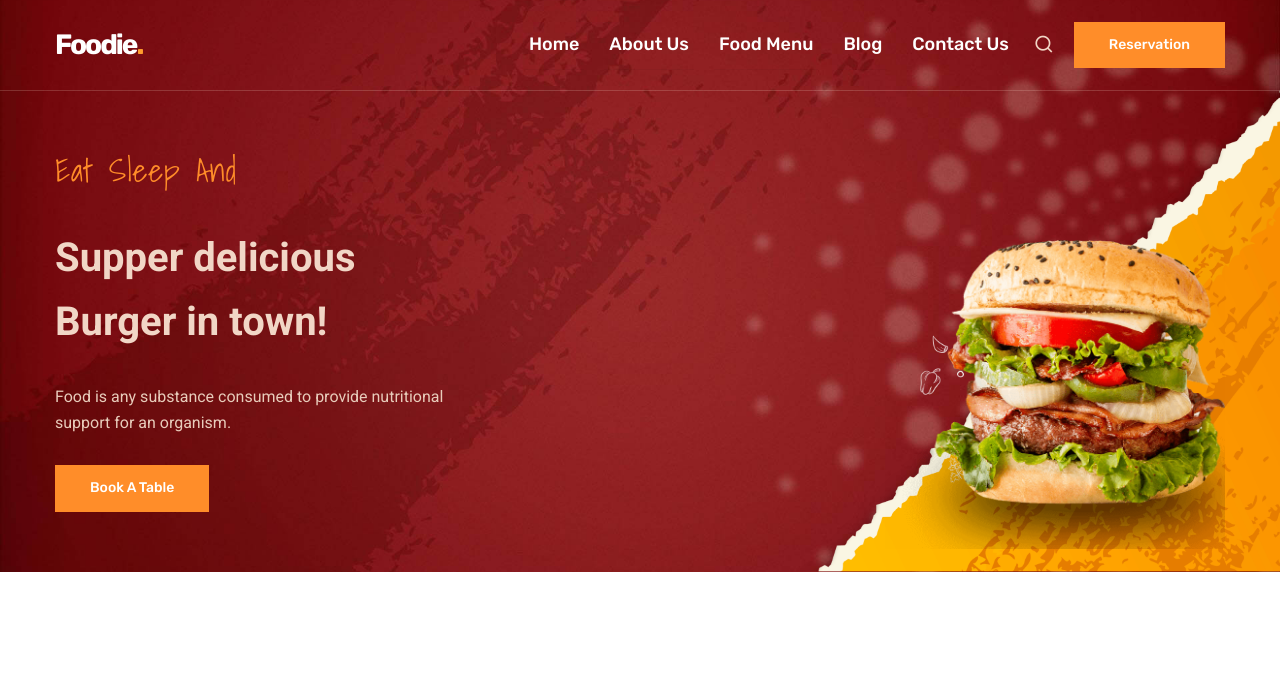
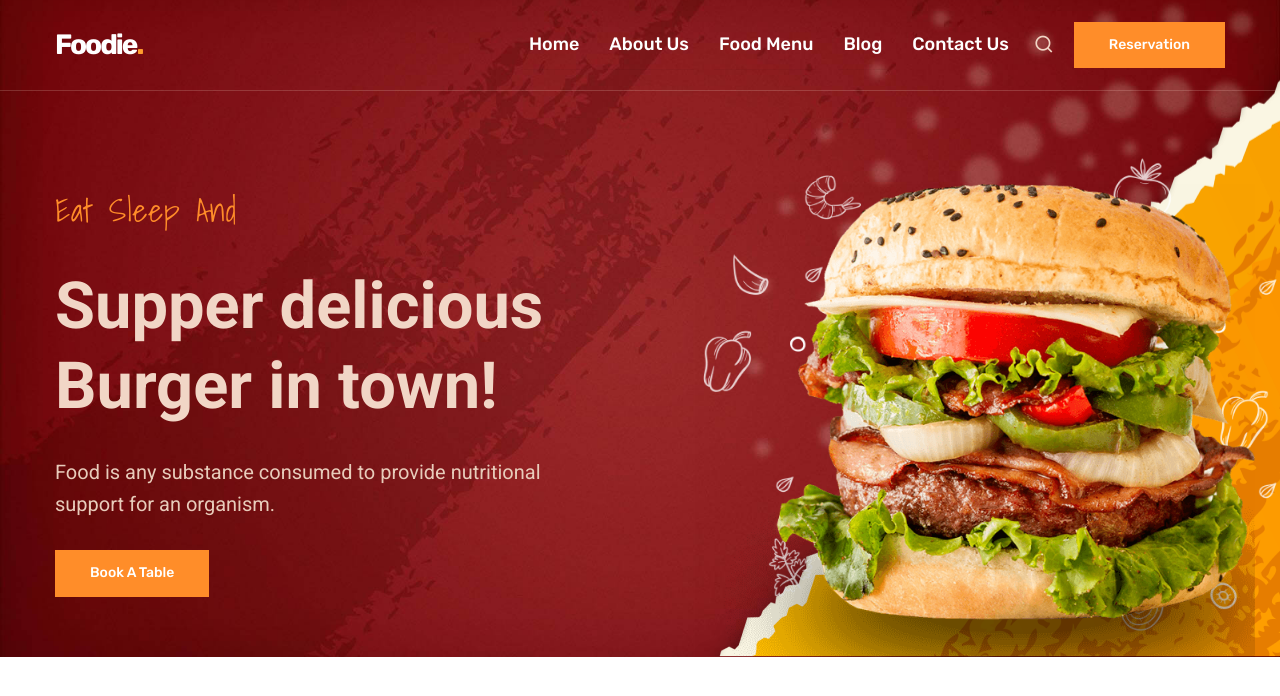
Before and after one commit to Krzysiek756/Restaurant-Site, a website: page index.html in a window 1280 px wide. Shown: the top 696 px of the page. Drawn offline with nearby package versions, Linux system fonts and the light colour scheme.

Commit message:
hero section finish

```diff
--- a/src/scss/components/_container.scss
+++ b/src/scss/components/_container.scss
@@ -13,10 +13,18 @@
     position: relative;
     overflow: hidden;
 
+    @include lg {
+        padding-top: 165px;
+    }
+
+    @include xl {
+        padding-top: 185px;
+
+    }
 
 
 
-    @include md {
+
 
     &::after {
         content: '';
@@ -31,11 +39,36 @@
         background-size: contain;
         background-position: right bottom;
         pointer-events: none;
+        opacity: 0;
+
+
+        @include md {
+            opacity: 1;
+        }
+
+        @include xl {
+            background-size: auto;
+            left: 130px;
+        }
+
+        @include xxl {
+            left: 130px;
+        }
+
+        @include dsm {
+            left: 0px;
+        }
+
 
 
     }
 
-    }
+
+
+
+
+
+
 
 
 
@@ -69,6 +102,12 @@
             margin: 0;
         }
 
+
+        @include xl {
+            width: calc(100% + 30px);
+
+        }
+
     }
 
 
@@ -85,18 +124,40 @@
             display: block;
             z-index: 2;
 
+
+
             .banner__img {
                 position: absolute;
                 bottom: -45px;
                 right: 0px;
-
+                z-index: 4;
 
                 width: 340px;
 
 
                 img {
                     width: 100%;
+                }
 
+                @include lg {
+                    width: 460px;
+                    bottom: -70px;
+                }
+
+                @include xl {
+                    width: 560px;
+
+                    bottom: -105px;
+                }
+
+                @include xxl {
+                    width: 640px;
+                    bottom: -125px;
+                }
+
+                @include dsm {
+                    width: 700px;
+                    right: -150px;
                 }
             }
 
@@ -106,11 +167,33 @@
                 right: 30px;
 
                 width: 300px;
+                z-index: 3;
 
 
                 img {
                     width: 100%;
 
+                }
+
+                @include lg {
+                    width: 630px;
+                    right: -90px;
+                    bottom: -100px;
+                }
+
+                @include xl {
+                    width: 700px;
+                }
+
+                @include xxl {
+                    width: 850px;
+                    right: -125px;
+                    bottom: -180px;
+                }
+
+                @include dsm {
+                    right: -270px;
+                    width: 900px;
                 }
             }
         }
@@ -133,7 +216,10 @@
             text-align: left;
             max-width: 400px;
 
+        }
 
+        @include lg {
+            max-width: 500px;
         }
 
 
@@ -165,10 +251,19 @@
             font-size: 4rem;
         }
 
+        @include lg {
+            font-size: 6.5rem;
+            line-height: 80px;
+        }
+
     }
 
     &__p {
         color: $desert-sand;
+
+        @include lg {
+            font-size: 2.0rem;
+        }
     }
 
 
--- a/src/scss/components/_header.scss
+++ b/src/scss/components/_header.scss
@@ -152,6 +152,15 @@ a {
 
         @include lg {
             margin: 0;
+
+
+
+        }
+
+
+        @include xl {
+            width: calc(100% + 30px);
+
         }
     }
 
```
Also changed, not shown: assets/css/main.min.css. Lines whose indentation alone changed are shown as unchanged.
